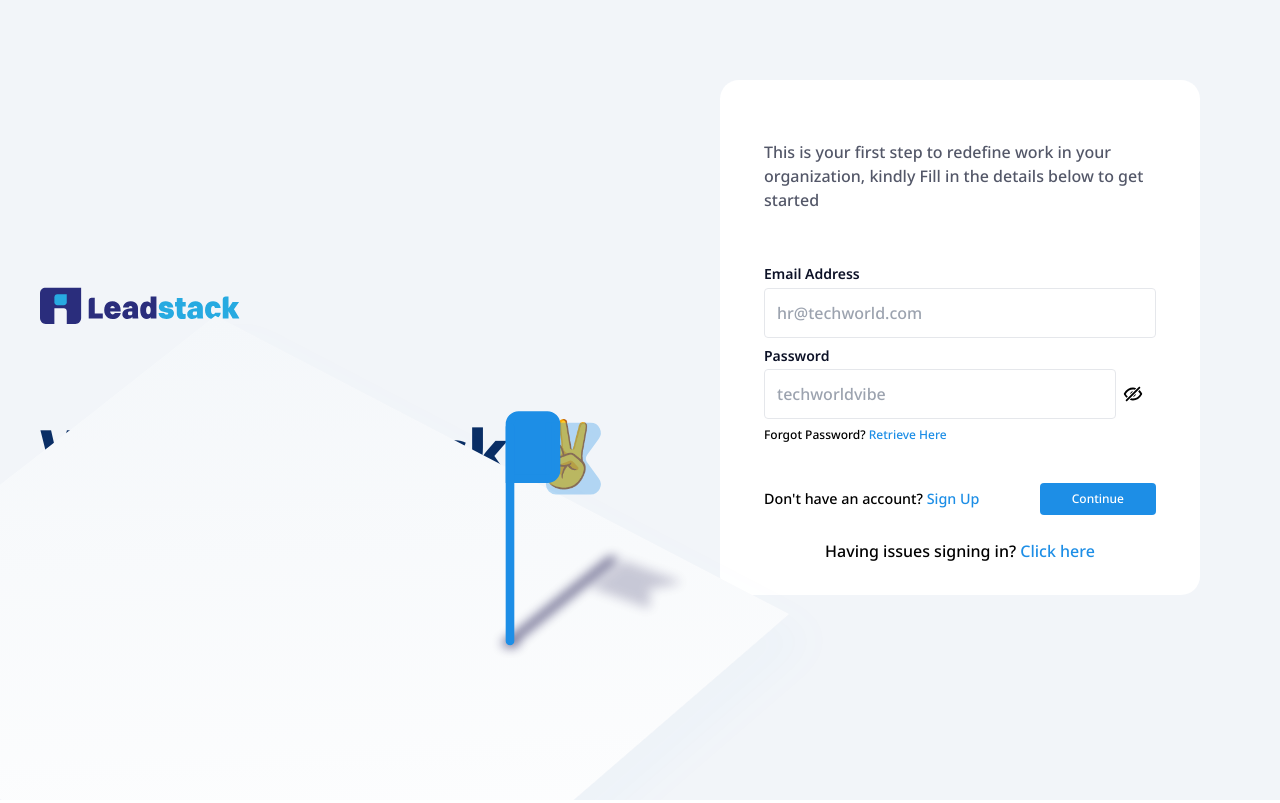
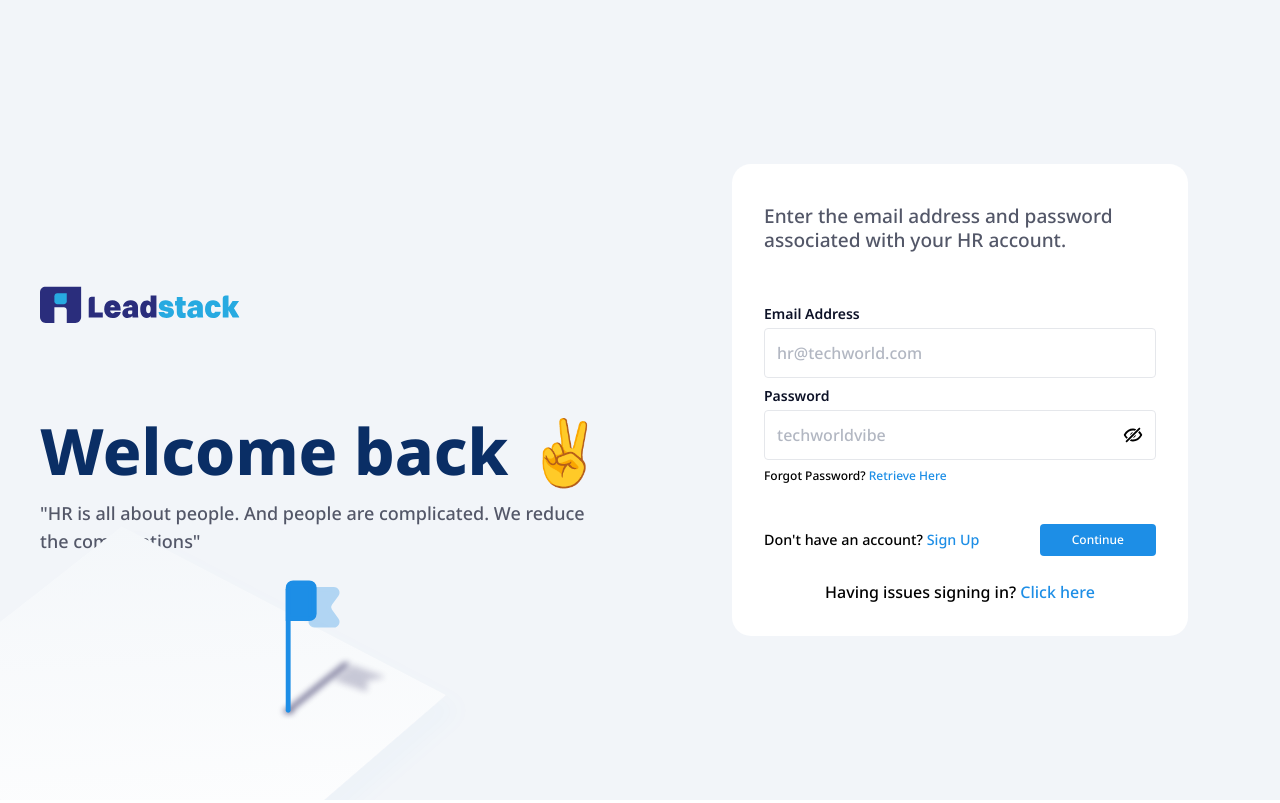
Before and after one commit to geraldkachi/leadstack-hr, a React (Vite) app: page /login in a window 1280 px wide. Built offline with nearby package versions, Linux system fonts and the light colour scheme.

Commit message:
correctionns

```diff
--- a/src/App.tsx
+++ b/src/App.tsx
@@ -20,7 +20,7 @@ const App: React.FC = () => {
     // Simulate an API call
     setTimeout(() => {
       setIsLoading(false);
-      document.body.style.background === 'white';
+      // document.body.style.background === 'white';
     }, 3000);
   }, []);
 
--- a/src/components/input/Input.tsx
+++ b/src/components/input/Input.tsx
@@ -100,7 +100,7 @@ export default function Input(
 				</label>
 			)}
 			<div
-				className={`relative w-full   flex items-center overflow-hidden  focus-within:border-[#DEDEC disabled:bg-grey read-only:bg-grey
+				className={`relative w-full flex items-center overflow-hidden  focus-within:border-[#DEDEC disabled:bg-grey read-only:bg-grey
                 ${(disabled || readOnly) && 'bg-grey border-none'
 					}`}
 			>
@@ -113,7 +113,8 @@ export default function Input(
 					// {...innerRef}
 					{...props}
 					// className={`text-base p-2 flex-grow min-w-64 focus:outline-none focus:ring focus:border-blue-100`}
-					className={`${LeadingIcon && 'ps-10'} ${TrailingIcon && 'pe-0 me-0'} border-${col()} border w-full p-3 rounded-[4px] focus:outline-[#3699FF] placeholder:text-base placeholder:font-normal placeholder:leading-6 ${inputClassName}`}
+					// className={`${LeadingIcon && 'ps-10'} ${TrailingIcon && 'pe-0 me-0'} border-${col()} border w-full p-3 rounded-[4px] focus:outline-[#3699FF] placeholder:text-base placeholder:font-normal placeholder:leading-6 ${inputClassName}`}
+					className={`${LeadingIcon && 'ps-10'} ${TrailingIcon && 'pe-0 me-0'} border-${col()} border w-full p-3 rounded-[4px] focus:outline-[#1D8EE6] placeholder:text-base placeholder:font-normal placeholder:text-[#B2B7C2] placeholder:leading-6 ${inputClassName}`}
 				/>
 				{TrailingIcon && (
 					<span className="absolute inset-y-0 end-0 flex items-center pe-1 cursor-pointer">
--- a/src/pages/CreateAccount/CreateAccount.tsx
+++ b/src/pages/CreateAccount/CreateAccount.tsx
@@ -9,6 +9,13 @@ import EnterVerificationCodeEmail from "./EnterVerificationCodeEmail";
 
 const CreateAccount = () => {
   const [currentStep, setCurrentStep] = useState<number>(1);
+  const noOfSteps = 4
+  const arrayOfSteps = [...Array(noOfSteps)];
+  const completedSteps = currentStep + 1;
+
+  const handleStepClick = (index: number) => {
+    setCurrentStep(index);
+  };
 
   return (
     <div className="grid md:grid-cols-2 h-screen">
@@ -41,8 +48,26 @@ const CreateAccount = () => {
         </div>
       </div>
 
-      <div className="col-span- flex-col flex-1 p-3 flex md:justify-between relative">
-        <div className="text-black flex items-center justify-end">bars</div>
+      <div className="col-span- flex-col flex-1 p-3 flex justify-between relative">
+        <div className="text-black flex flex-row items-center justify-end">
+          <div className="stepper-div flex items-center my-3">
+            {arrayOfSteps.map((_, index) => {
+              const isStepCompleted = index <= currentStep;
+              return (
+                <div
+                  key={index}
+                  className={`step h-1 w-10 mr-2 ${isStepCompleted ? 'step--completed text-blue-600' : ''}`}
+                  {...(isStepCompleted
+                    ? { onClick: () => handleStepClick(index) }
+                    : {})}
+                ></div>
+              );
+            })}
+          </div>
+          <p className="stepper-count  text-xs">
+            Step <span className='completed-count text-red-500'>{completedSteps}</span> of {noOfSteps}
+          </p>
+        </div>
 
         <div className="md:mx-28">
           {currentStep === 1 && <CreateAccountForm {...{ setCurrentStep }} />}
--- a/src/pages/Login/Login.tsx
+++ b/src/pages/Login/Login.tsx
@@ -7,7 +7,7 @@ const Login = () => {
 
     return (
         <div className="relative">
-            <div className="grid lg:grid-cols-2 h-screen bg-[#F2F5F9]">
+            <div className="grid lg:grid-cols-2 h-screen bg-[#F2F5F9] z-50 ">
                 <div className=" hidden lg:block p-10 place-content-center">
                     {/* <Stepper {...{ currentStep, setCurrentStep }} /> */}
                     <div className="relative col-span-2 place-content-center p-0  bg-contain bg-no-repeat w-full text-white h-full">
@@ -24,15 +24,15 @@ const Login = () => {
 
                 <div className="flex-col flex-1 flex mx-auto md:m-20 justify-center md:justify-between relative">
                     <div></div>
-                    <div className="mb-32 p-8 rounded-[19.095px] bg-white ">
+                    <div className="mx-3 p-4 md:p-8 rounded-[19.095px] bg-white ">
                         {/* {currentStep === 1 && <LoginForm  />} */}
                         {<LoginForm />}
                     </div>
                     <div></div>
                 </div>
             </div>
-            <div className="absolute bottom-0">
-                <img src="/login-img1.svg" alt="" />
+            <div className="absolute bottom-0 hidden md:block z-10">
+                <img src="/login-img1.svg" className="md:h-72" alt="" />
             </div>
         </div>
     )
--- a/src/pages/Login/LoginForm.tsx
+++ b/src/pages/Login/LoginForm.tsx
@@ -12,17 +12,9 @@ const LoginForm = () => {
 
 
     return (
-        <div className="w-full max-w-xl mx-auto px-3">
-            <div className="text-center mb-[28px]"> </div>
-
-            <div className="text-[] mb-12">
-                {/* <div className="text-[#0D1227] text-2xl font-bold  md:text-4xl ">
-          Register your Company
-        </div> */}
-                <div className="text-[#535768] text-base leading-6 font-normal mt-2">
-                    This is your first step to redefine work in your organization, kindly
-                    Fill in the details below to get started{" "}
-                </div>
+        <div className="w-full max-w-xl mx-auto">
+            <div className="text-[#535768] text-sm md:text-[19.09px] leading-6 font-normal mt-2 mb-12">
+                Enter the email address and password associated with your HR account.
             </div>
 
             <form action="" className="w-full">
@@ -46,7 +38,7 @@ const LoginForm = () => {
                     type={showPassword ? 'text' : 'password'}
                     name="password"
                     placeholder="techworldvibe"
-                    inputClassName="me-10"
+                    inputClassName="pe-10"
                     TrailingIcon={() => (
                         <PasswordMe
                             showPassword={showPassword}
@@ -58,7 +50,7 @@ const LoginForm = () => {
 
 
                 <div className="flex items-center justify-between mt-10">
-                    <div className="text-[14.321px]">
+                    <div className="text-sm md:text-[14.321px]">
                         Don&apos;t have an account? <span className="text-[#1D8EE6] cursor-pointer" onClick={() => navigate('/')}>Sign Up</span>
                     </div>
 
--- a/src/pages/Profile/Profile.tsx
+++ b/src/pages/Profile/Profile.tsx
@@ -98,6 +98,9 @@ const Profile = () => {
                             <img className="w-10 h-10 md:w-[160px] md:h-[160px] rounded-full" src="/profileface.svg" alt="profile image" />
                             <span className="top-0 end-1 md:end-9 absolute w-3.5 h-3.5 md:w-4 md:h-4 bg-[#50CD89] border-2 border-white rounded-full"></span>
                         </div>
+                          {/* <div className="w-20 h-20 md:w-40 md:h-40 rounded-full bg-[url(/profileface.svg)] bg-top md:bg-center bg-no-repeat relative">
+                                <span className=" top-10 right-1 px-1 pe-2 md:end-9  w-3.5 h-2 md:w-4 md:h-4 bg-[#50CD89] border-2 border-white rounded-full"></span>
+                            </div> */}
 
                         <div>
                             <div className="text-lg md:text-[19px] flex items-center my-4">Kingsley Okon {" "}<span className="flex items-center text-[#94A0B4] text-base"> <img src="/admin-check.svg" alt="" /> Admin</span></div>
```
Also changed, not shown: src/components/sidebar/Sidebar.tsx (+10 -17 lines).
